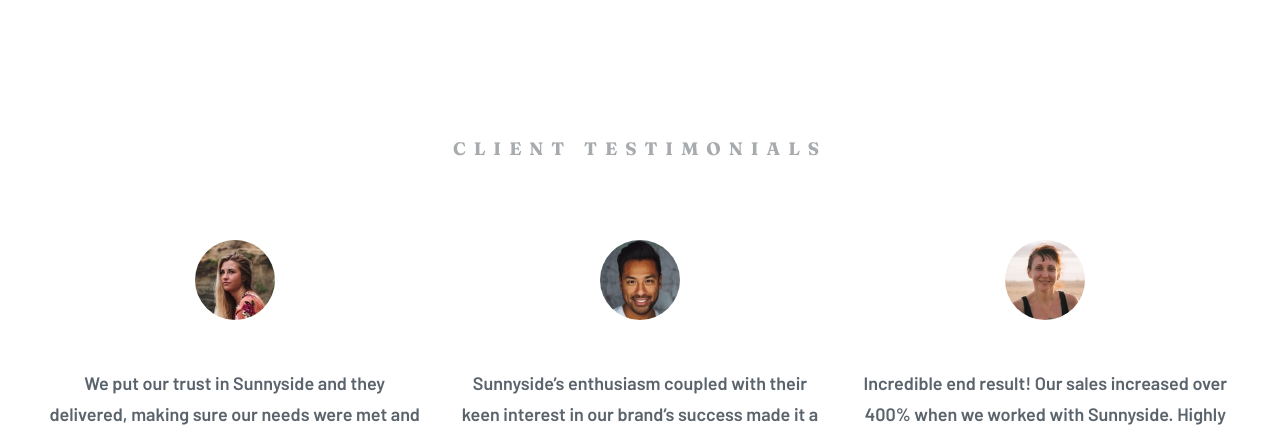
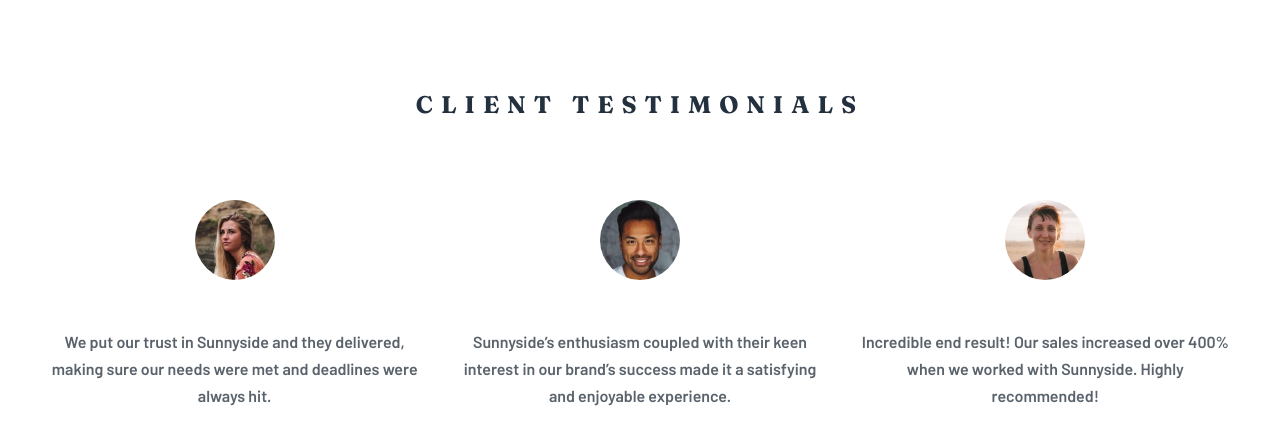
Before and after one commit to jeremiahlateef/Suunyside-landing-page, a plain HTML site: page index.html in a window 1280 px wide. Shown: the part 2369-2797 px from the top of the page. Drawn offline with Linux system fonts and the light colour scheme.

Commit message:
Made changes to the layout

```diff
--- a/styles.css
+++ b/styles.css
@@ -24,7 +24,7 @@
   box-sizing: border-box;
 }
 body {
-  font-size: 18px;
+  font-size: 1rem;
   background: var(--clr-white);
   line-height: 1.25;
 }
@@ -32,14 +32,13 @@ main {
   min-width: 95vw;
   overflow-x: hidden;
 }
-@media screen and (min-width: 768px) {
+@media screen and (min-width: 635px) {
   main {
     min-width: 90vw;
   }
 }
 h1 {
   font-family: "Fraunces", serif;
-
   font-weight: 900;
 }
 h2,
@@ -72,7 +71,7 @@ a {
   /* min-width: 95vw; */
   /* display: block; */
 }
-@media screen and (min-width: 768px) {
+@media screen and (min-width: 635px) {
   .hero {
     background: url("./images/desktop/image-header.jpg") center/cover no-repeat;
     position: relative;
@@ -97,7 +96,7 @@ a {
 .nav-logo {
   cursor: pointer;
 }
-@media screen and (min-width: 768px) {
+@media screen and (min-width: 635px) {
   .nav-logo-one {
     display: none;
   }
@@ -203,7 +202,7 @@ a {
   left: 50%;
   transform: translate(-50%, -50%);
 }
-@media screen and (min-width: 768px) {
+@media screen and (min-width: 635px) {
   .arrow-svg {
     top: 52%;
   }
@@ -282,7 +281,7 @@ a {
 .cup-two {
   display: none;
 }
-@media screen and (min-width: 768px) {
+@media screen and (min-width: 635px) {
   .title {
     margin-top: 1.5rem;
   }
@@ -377,7 +376,7 @@ a {
 .design-one {
   color: var(--clr-primary-color-4);
 }
-@media screen and (min-width: 768px) {
+@media screen and (min-width: 635px) {
   /* .photoraphy {
     margin-left: auto;
     margin-right: auto;
@@ -413,9 +412,9 @@ a {
 .testimonial-title {
   text-transform: uppercase;
   letter-spacing: 0.5rem;
-  color: var(--clr-sec-color-4);
   text-align: center;
-  margin-top: -5rem;
+  font-size: 1.5rem;
+  color: var(--clr-sec-color-1);
 }
 .client {
   margin-top: 5rem;
@@ -459,7 +458,7 @@ a {
   text-align: center;
   color: var(--clr-sec-color-4);
 }
-@media screen and (min-width: 768px) {
+@media screen and (min-width: 635px) {
   .testimonial-center {
     display: grid;
     grid-template-columns: repeat(3, 1fr);
@@ -468,7 +467,10 @@ a {
   .testimonial {
     background: var(--clr-white);
     min-height: 70vh;
-    padding: 5rem 3rem;
+    padding: 0 3rem;
+  }
+  .testimonial-title {
+    margin-top: -3rem;
   }
 }
 .advert {
@@ -477,6 +479,7 @@ a {
   display: grid;
   grid-template-columns: 1fr 1fr;
   grid-template-rows: 1fr 1fr;
+  margin-top: -5rem;
 }
 .adverts {
   /* height: 100%; */
@@ -494,7 +497,7 @@ a {
 .advert-image-big {
   display: none;
 }
-@media screen and (min-width: 768px) {
+@media screen and (min-width: 635px) {
   .advert-image-big {
     display: grid;
   }
@@ -516,7 +519,7 @@ a {
   min-height: 50vh;
   display: grid;
   /* justify-content: center; */
-  padding: 4rem 3rem;
+  /* padding: 4rem 3rem; */
   min-width: 90vw;
 }
 .foot {
@@ -529,6 +532,7 @@ a {
   color: var(--clr-primary-color-3);
   font-weight: 900;
   margin-bottom: 2rem;
+  margin-top: 1.5rem;
   text-align: center;
 }
 .footer-links {
```
